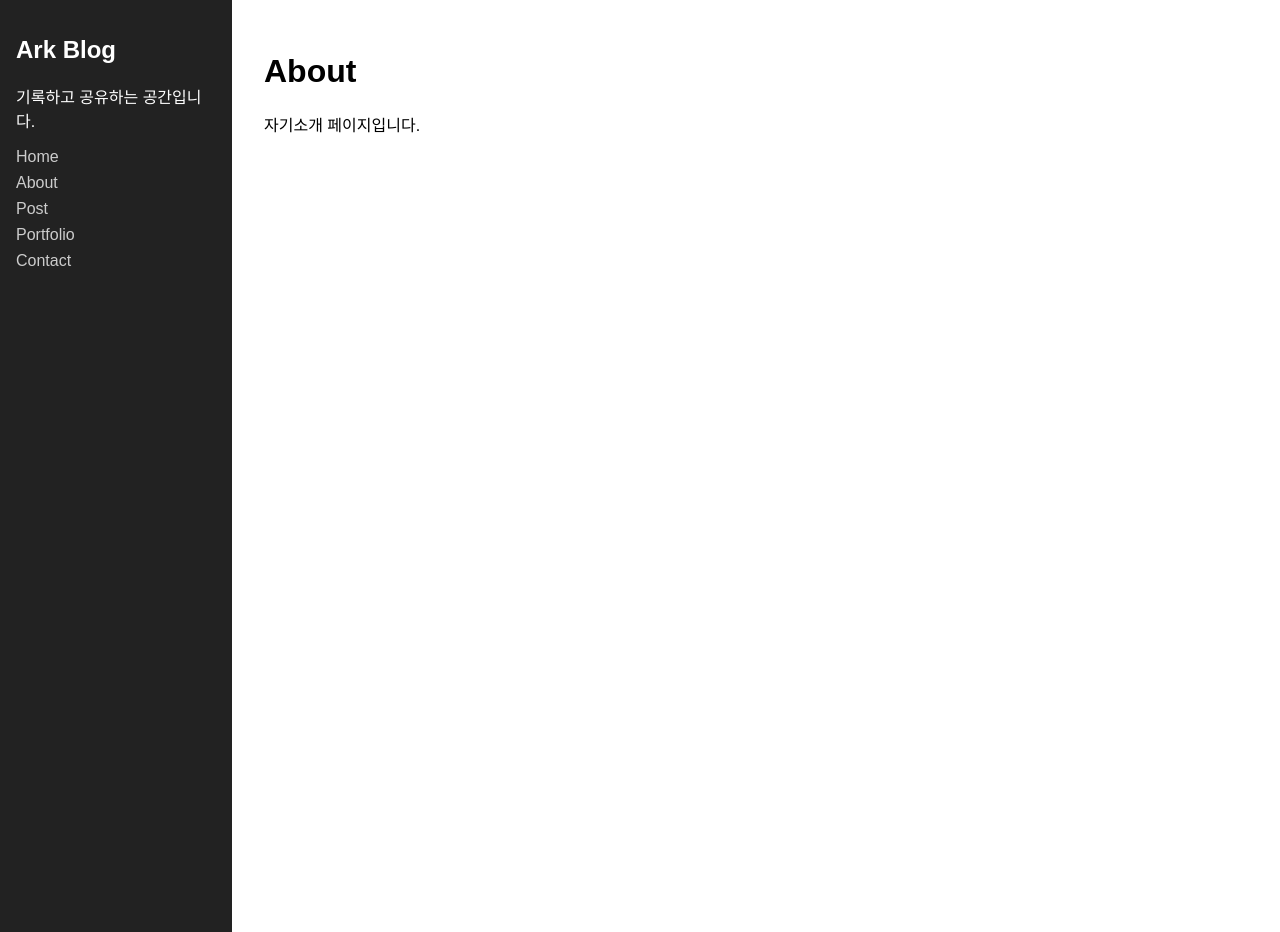
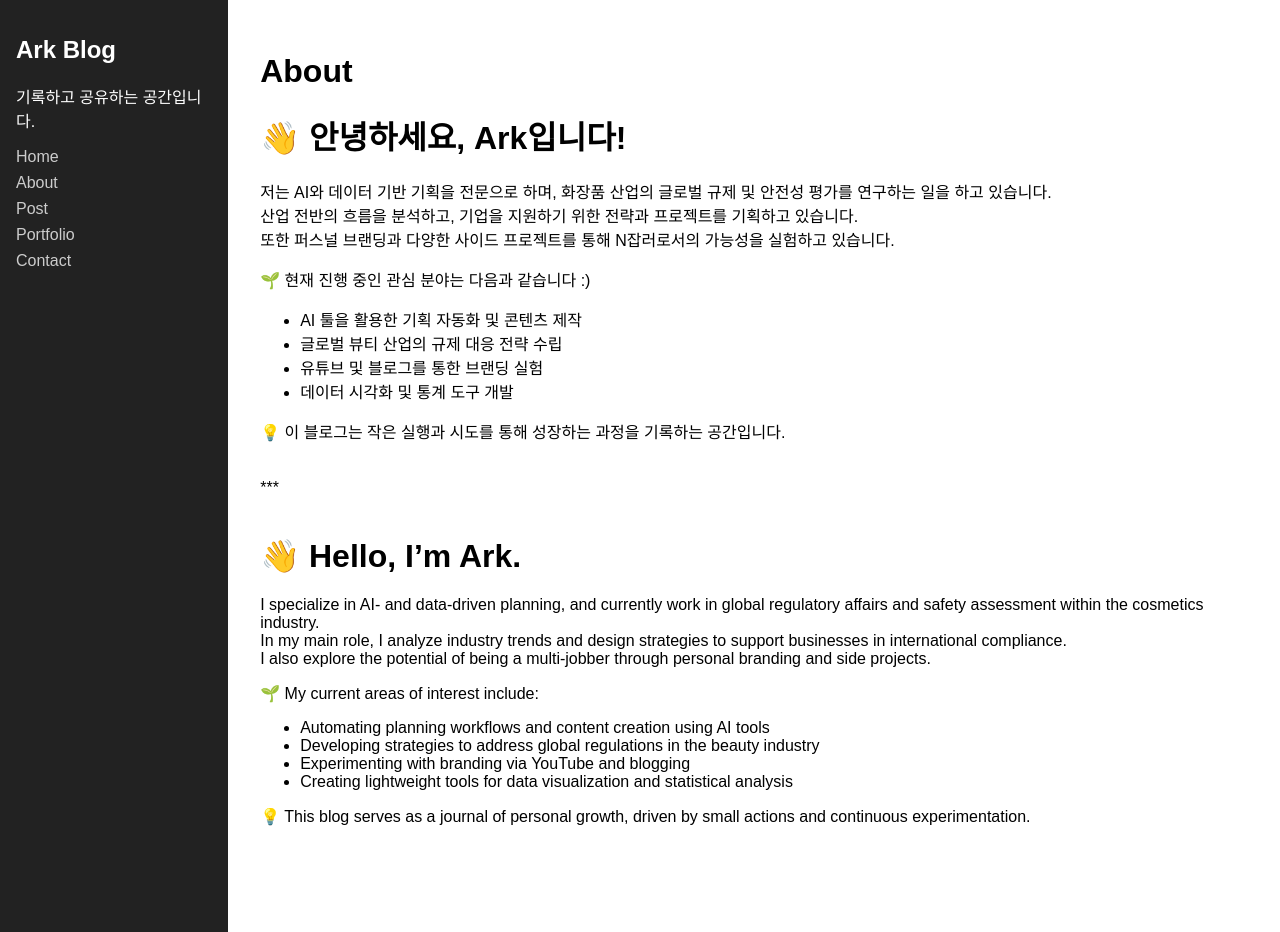
Before and after one commit to ark-poiop/ark-poiop.github.io, a Jekyll site: the page built from _pages/about.md, in a window 1280 px wide. Built offline with Jekyll 4.4.1, drawn with Linux system fonts in a browser that asks for light colours.

Commit message:
Update about.md

```diff
--- a/_pages/about.md
+++ b/_pages/about.md
@@ -4,4 +4,35 @@ title: About
 permalink: /about/
 ---
 
-자기소개 페이지입니다.
+# 👋 안녕하세요, Ark입니다!
+
+저는 AI와 데이터 기반 기획을 전문으로 하며, 화장품 산업의 글로벌 규제 및 안전성 평가를 연구하는 일을 하고 있습니다.
+산업 전반의 흐름을 분석하고, 기업을 지원하기 위한 전략과 프로젝트를 기획하고 있습니다.
+또한 퍼스널 브랜딩과 다양한 사이드 프로젝트를 통해 N잡러로서의 가능성을 실험하고 있습니다.
+
+🌱 현재 진행 중인 관심 분야는 다음과 같습니다 :)
+- AI 툴을 활용한 기획 자동화 및 콘텐츠 제작
+- 글로벌 뷰티 산업의 규제 대응 전략 수립
+- 유튜브 및 블로그를 통한 브랜딩 실험
+- 데이터 시각화 및 통계 도구 개발
+
+💡 이 블로그는 작은 실행과 시도를 통해 성장하는 과정을 기록하는 공간입니다.
+<br>
+<br>
+***
+<br>
+<br>
+
+# 👋 Hello, I'm Ark.
+
+I specialize in AI- and data-driven planning, and currently work in global regulatory affairs and safety assessment within the cosmetics industry.
+In my main role, I analyze industry trends and design strategies to support businesses in international compliance.
+I also explore the potential of being a multi-jobber through personal branding and side projects.
+
+🌱 My current areas of interest include:
+- Automating planning workflows and content creation using AI tools
+- Developing strategies to address global regulations in the beauty industry
+- Experimenting with branding via YouTube and blogging
+- Creating lightweight tools for data visualization and statistical analysis
+
+💡 This blog serves as a journal of personal growth, driven by small actions and continuous experimentation.
```
